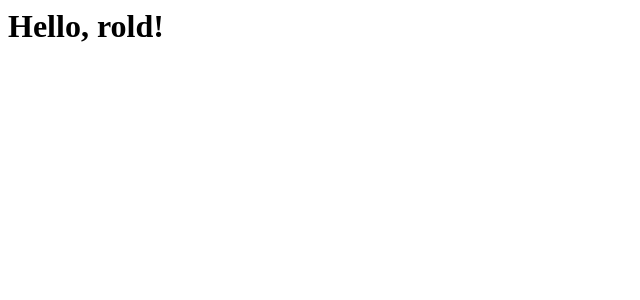
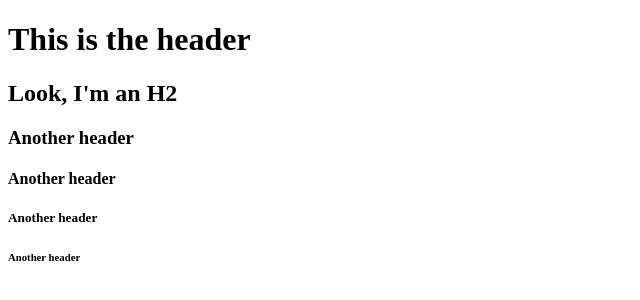
Before and after one commit to Shragie/index.html, a plain HTML site: page index.html in a window 1280 px wide. Shown: the whole page, without its empty margins (0-640 px from the left). Drawn offline with Linux system fonts and the light colour scheme.

Commit message:
Learned about tags

```diff
--- a/index.html
+++ b/index.html
@@ -1 +1,15 @@
-<h1>Hello, rold!</h1>
+<!doctype html>
+<html>
+	<head>
+		<!-- Hello, this is a comment -->
+		<title>My First Webpage</title>
+	</head>
+	<body>
+		<h1>This is the header</h1>
+		<h2>Look, I'm an H2</h2>
+		<h3>Another header</h3>
+		<h4>Another header</h4>
+		<h5>Another header</h5>
+		<h6>Another header</h6>
+	</body>
+</html>
```
